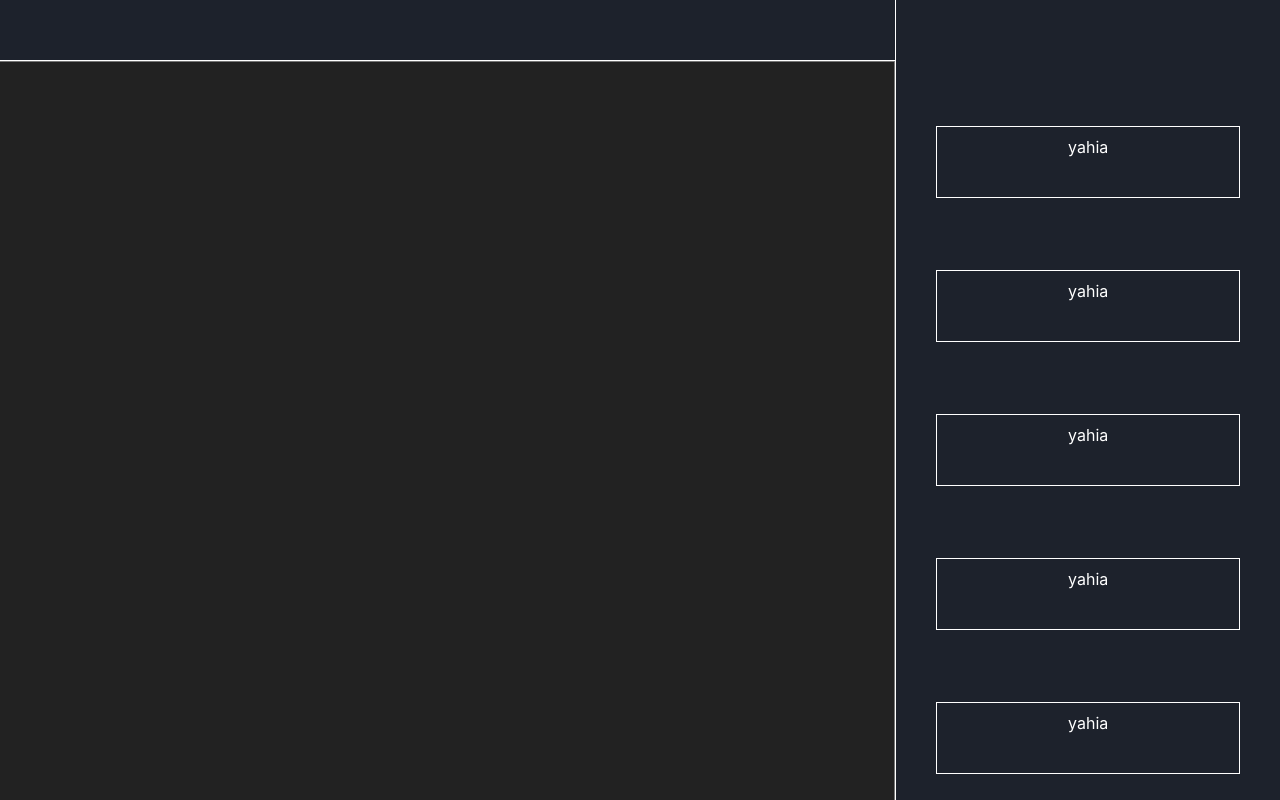
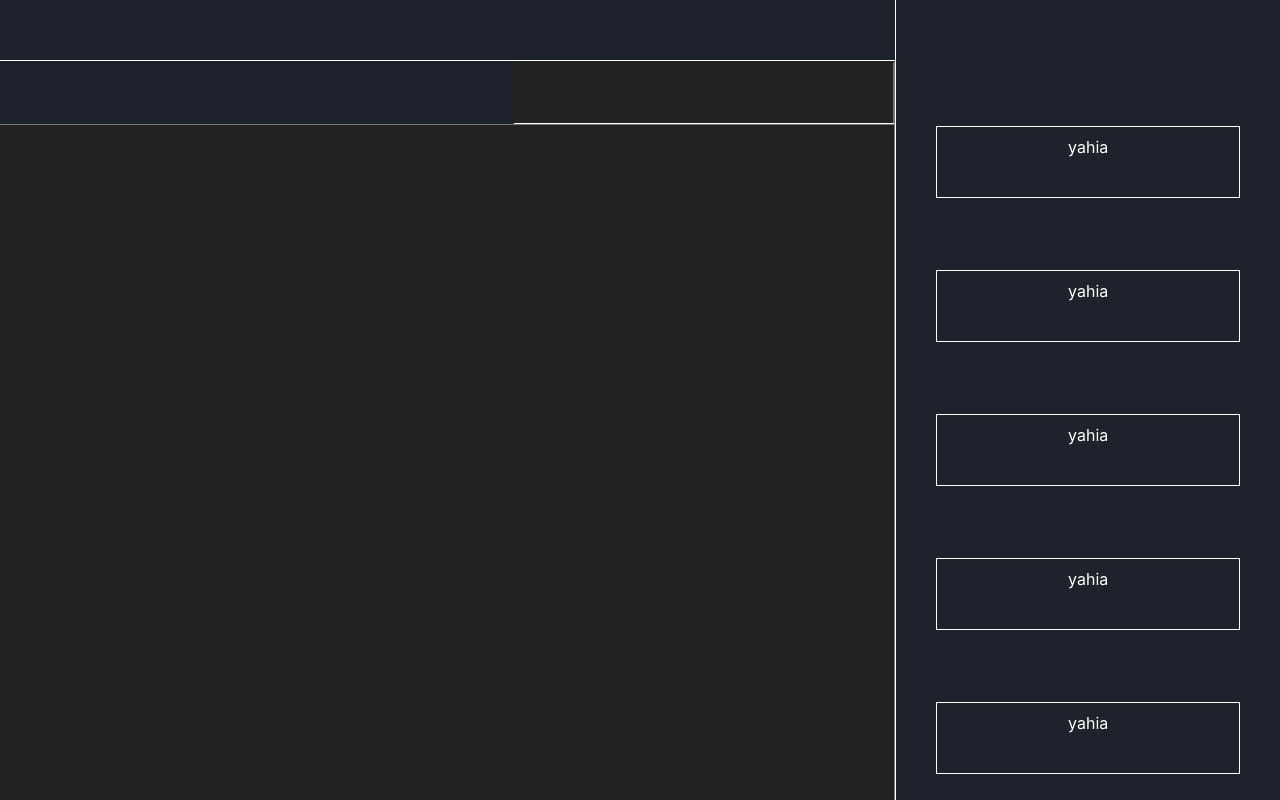
Before and after one commit to yahia-y4/note_app, a React (Create React App) app: page / in a window 1280 px wide. Shown: the top 800 px of the page. Built offline with nearby package versions, Linux system fonts and the light colour scheme.

Commit message:
add text field 2

```diff
--- a/src/App.css
+++ b/src/App.css
@@ -4,7 +4,7 @@
   padding: 0px;
 }
 body{
-  overflow: hidden;
+
 }
 .App {
  display: flex;
--- a/src/component/TextField/TextField.css
+++ b/src/component/TextField/TextField.css
@@ -1,10 +1,20 @@
-.Text_field {
+.textarea_c {
     resize: none;
     width: 100%;
-    height: 100vh;
+    height: 90vh;
     padding: 10px;
     outline: none;
     background-color: #222222;
     color: #fff;
     font-size: 20px;
 }
+.input_c{
+    outline: none;
+      background-color: #222222;
+       border-bottom: 1px solid #fff;
+       height: 40px;
+       width: 40%;
+      color: #fff;
+    font-size: 20px;
+        padding: 10px;
+}
--- a/src/component/TextField/TextField.jsx
+++ b/src/component/TextField/TextField.jsx
@@ -1,7 +1,10 @@
-import "./TextField.css"
+import "./TextField.css";
 
-export default function TextField(){
-    return(
-        <textarea className="Text_field" name="" id=""></textarea>
-    )
+export default function TextField() {
+  return (
+    <div className="Text_field_div">
+      <input className="input_c" type="text" />
+      <textarea className="textarea_c" name="" id=""></textarea>
+    </div>
+  );
 }
```
